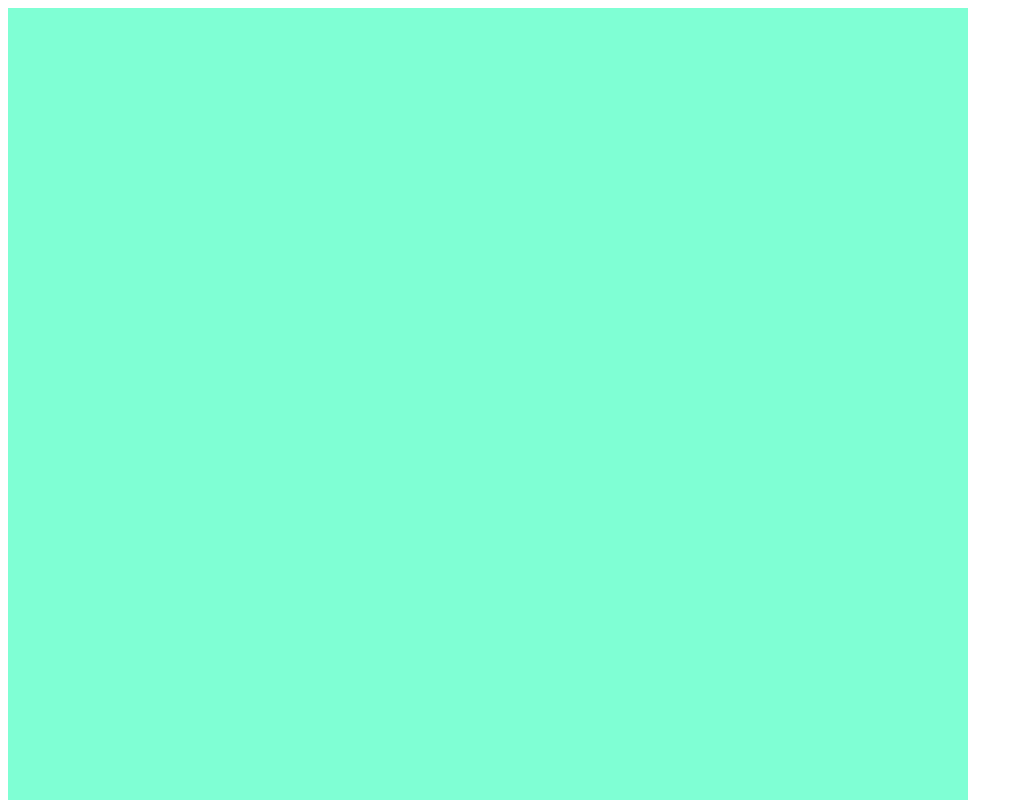
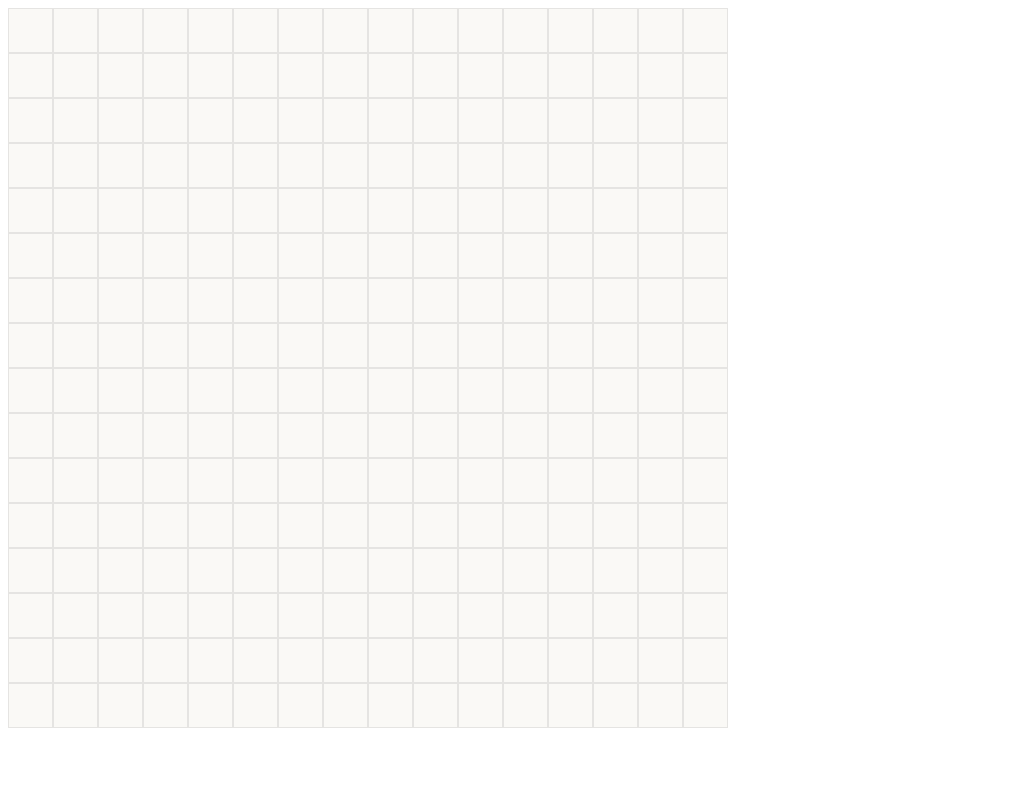
Before and after one commit to hasangawr/drawing-pad, a plain HTML site: page index.html in a window 1280 px wide. Shown: the top 800 px of the page, without its empty margins (0-1023 px from the left). Drawn offline with Linux system fonts and the light colour scheme.

Commit message:
Create drawing pad function

```diff
--- a/index.js
+++ b/index.js
@@ -1,3 +1,37 @@
 const container = document.querySelector('.container');
 
-console.log(container);
+const createDrawingPad = function (size = 16, outerDiv = container, outerDivSize = 720) {
+
+    for (let index = 0; index < size; index++) {
+
+        const rowDiv = document.createElement('div');
+        container.appendChild(rowDiv);
+
+        rowDiv.style.setProperty('flex', '1 1 auto');
+        rowDiv.style.setProperty('display', 'flex');
+        rowDiv.style.setProperty('flex-direction', 'row');
+
+        for (let index = 0; index < size; index++) {
+
+            const colDiv = document.createElement('div');
+            rowDiv.appendChild(colDiv);
+
+            colDiv.style.setProperty('flex', '1 1 auto');
+            colDiv.style.setProperty('border', '1px');
+            colDiv.style.setProperty('border-style', 'solid');
+            colDiv.style.setProperty('border-color', '#E5E4E2');
+        }
+    }
+
+}
+
+const main = function () {
+
+    container.style.setProperty('display', 'flex');
+    container.style.setProperty('flex-direction', 'column');
+
+    createDrawingPad();
+
+}
+
+main();
--- a/style.css
+++ b/style.css
@@ -1,5 +1,5 @@
 .container {
-    width: 960px;
-    height: 960px;
-    background-color: aquamarine;
+    width: 720px;
+    height: 720px;
+    background-color: #FAF9F6;
 }
```
